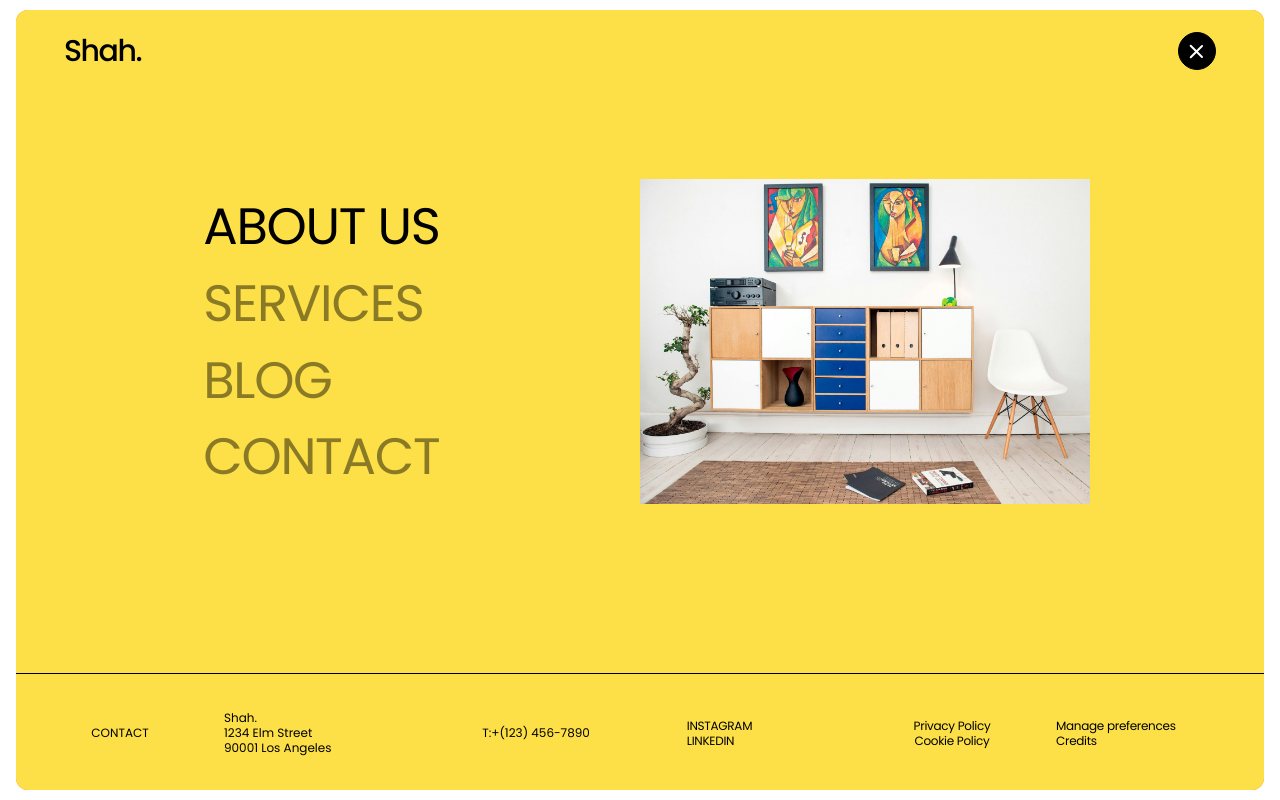
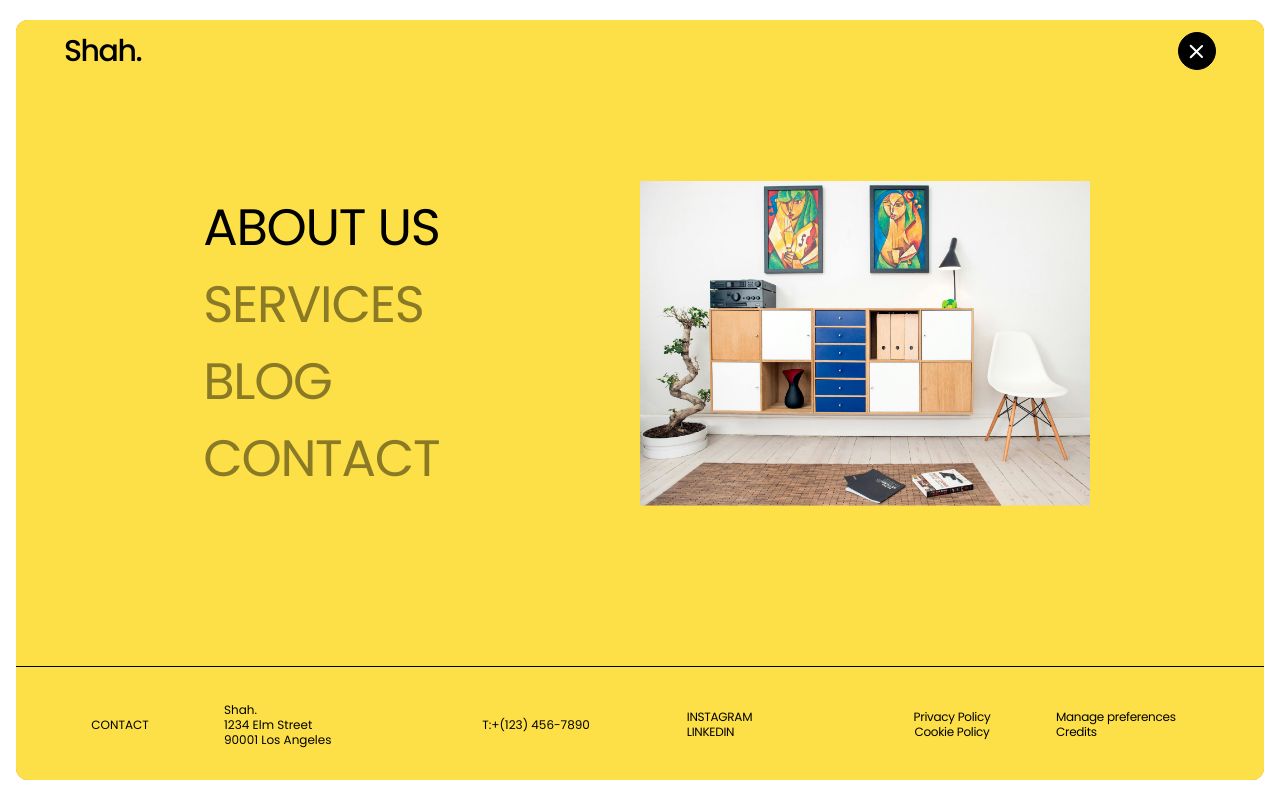
Before and after one commit to shah911/Animated-Menu, a Next.js app: page / in a window 1280 px wide. Both pictures are taken after a click on the label 1196 px from the left and 51 px from the top of the page. Built offline with nearby package versions, Linux system fonts and the light colour scheme.

Commit message:
height and padding adjustment

```diff
--- a/src/components/Menu.tsx
+++ b/src/components/Menu.tsx
@@ -57,7 +57,7 @@ function Menu() {
             initial="initial"
             animate="animate"
             exit="exit"
-            className="bg-orange-500 absolute z-10 top-1/2 left-1/2 transform -translate-x-1/2 -translate-y-1/2 lg:w-[97.5%] w-[95%] h-[97.5vh] rounded-xl"
+            className="bg-orange-500 absolute z-10 top-1/2 left-1/2 transform -translate-x-1/2 -translate-y-1/2 lg:w-[97.5%] w-[95%] h-[95vh] rounded-xl"
           >
             <SideBarMenu />
           </motion.div>
```
